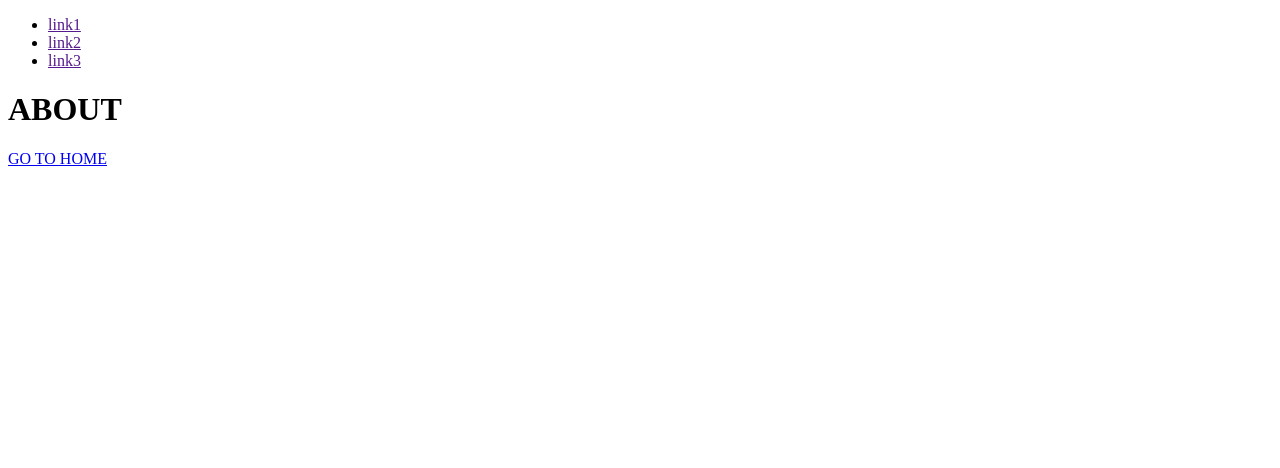
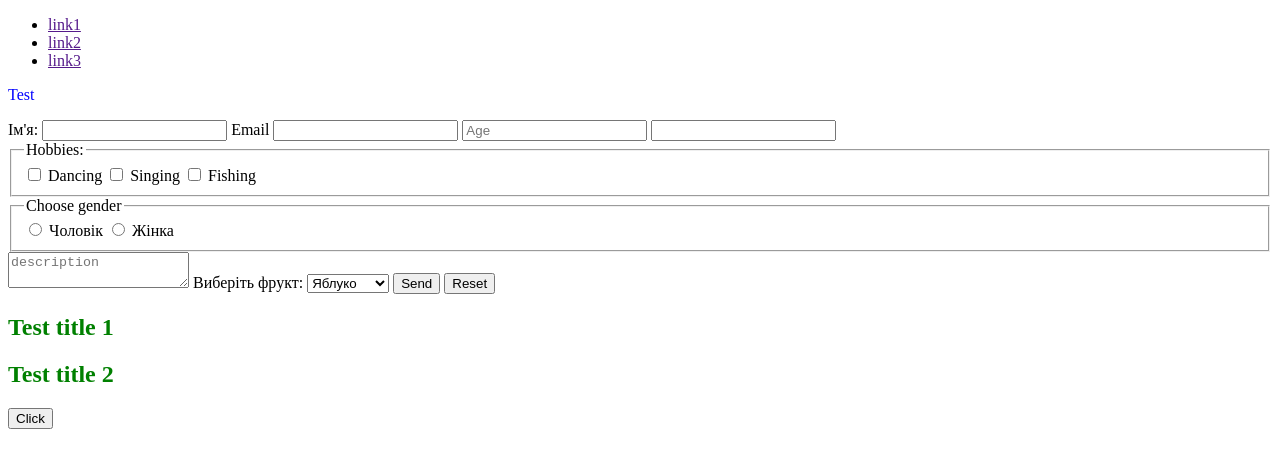
Before and after one commit to AlonaHarnyk/hillel_ind, a plain HTML site: page pages/about.html in a window 1280 px wide. Drawn offline with Linux system fonts and the light colour scheme.

Commit message:
lesson-3

```diff
--- a/pages/about.html
+++ b/pages/about.html
@@ -4,6 +4,11 @@
     <meta charset="UTF-8" />
     <meta name="viewport" content="width=device-width, initial-scale=1.0" />
     <title>Document</title>
+    <style>
+      h2 {
+        color: green;
+      }
+    </style>
   </head>
   <body>
     <header>
@@ -19,7 +24,55 @@
       <a href="">link2</a>
       <a href="">link3</a> -->
     </header>
-    <h1>ABOUT</h1>
-    <a href="../index.html">GO TO HOME</a>
+    <p style="color: blue">Test</p>
+    <!-- <h1>ABOUT</h1>
+    <a href="../index.html">GO TO HOME</a> -->
+    <form>
+      <label
+        >Ім'я:
+        <input type="text" name="name" required />
+      </label>
+      <label for="email">Email</label>
+      <input type="email" id="email" name="email" />
+      <input type="number" placeholder="Age" name="age" />
+      <input type="password" name="password" />
+      <!-- <input type="date" /> -->
+      <fieldset>
+        <legend>Hobbies:</legend>
+        <label
+          ><input type="checkbox" value="dancing" name="hobbies" />
+          Dancing</label
+        >
+        <label>
+          <input type="checkbox" value="singing" name="hobbies" />
+          Singing</label
+        >
+        <label>
+          <input type="checkbox" value="fishing" name="hobbies" />
+          Fishing</label
+        >
+      </fieldset>
+
+      <fieldset>
+        <legend>Choose gender</legend>
+        <input name="gender" type="radio" value="male" /> Чоловік
+        <input name="gender" type="radio" value="female" /> Жінка
+      </fieldset>
+      <textarea placeholder="description" minlength="10"></textarea>
+
+      <label for="fruit">Виберіть фрукт:</label>
+      <select id="fruit" name="fruit">
+        <option value="apple">Яблуко</option>
+        <option value="banana">Банан</option>
+        <option value="orange">Апельсин</option>
+      </select>
+
+      <!-- <button type="submit">Send</button> -->
+      <button>Send</button>
+      <button type="reset">Reset</button>
+    </form>
+    <h2>Test title 1</h2>
+    <h2>Test title 2</h2>
+    <button type="button">Click</button>
   </body>
 </html>
```
Also changed, not shown: index.html (+1 -0 lines), styles.css (added).
